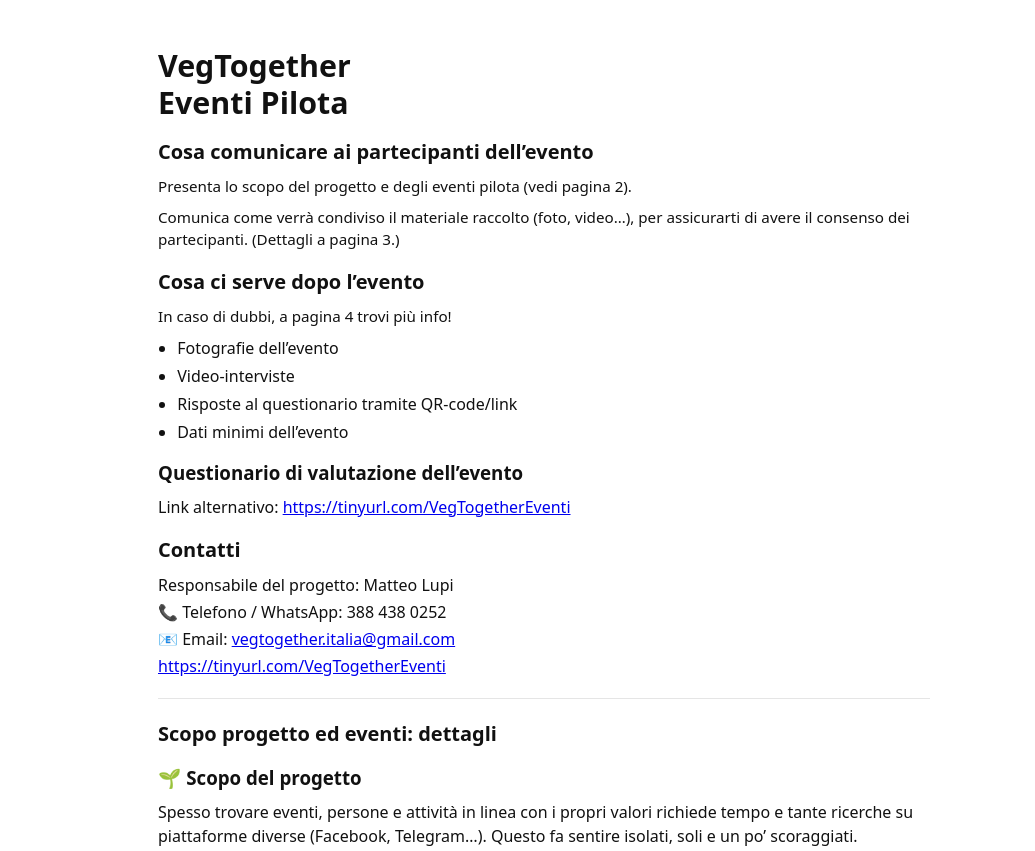
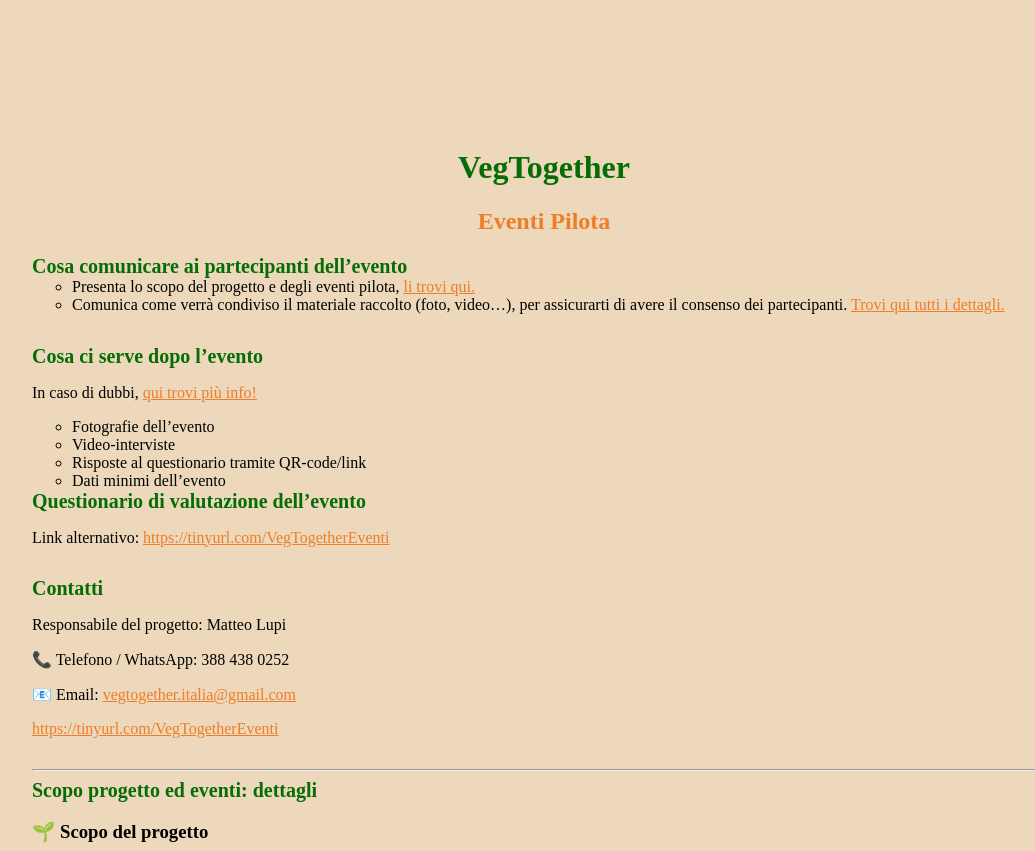
Before and after one commit to FedericoPontonio/VegTogether, a plain HTML site: page index.html in a window 1280 px wide. Shown: the top 851 px of the page, without its empty margins (96-1131 px from the left). Drawn offline with Linux system fonts and the light colour scheme.

Commit message:
First RC

```diff
--- a/index.html
+++ b/index.html
@@ -7,28 +7,31 @@
   <link rel="stylesheet" href="styles.css" />
 </head>
 <body>
-  <main class="wrapper">
+  <main>
     <!-- Pagina 1 -->
     <header>
-      <h1>VegTogether<br>Eventi Pilota</h1>
+      <h1 class="centerContent">VegTogether</h1>
+      <h2 class="centerContent">Eventi Pilota</h2>
     </header>
 
     <section>
-      <h2>Cosa comunicare ai partecipanti dell’evento</h2>
-      <p class="small">Presenta lo scopo del progetto e degli eventi pilota (vedi pagina 2).</p>
-      <p class="small">Comunica come verrà condiviso il materiale raccolto (foto, video…), per assicurarti di avere il consenso dei partecipanti. (Dettagli a pagina 3.)</p>
+      <div class="sectionHeader">Cosa comunicare ai partecipanti dell’evento</div>
+        <ul>
+          <li>Presenta lo scopo del progetto e degli eventi pilota, <a href="#scopoProgetto"> li trovi qui. </a></li>
+          <li>Comunica come verrà condiviso il materiale raccolto (foto, video…), per assicurarti di avere il consenso dei partecipanti. <a href="#usoFoto">Trovi qui tutti i dettagli.</a> </li>
+        </ul>
     </section>
 
     <section>
-      <h2>Cosa ci serve dopo l’evento</h2>
-      <p class="small">In caso di dubbi, a pagina 4 trovi più info!</p>
+      <div class="sectionHeader">Cosa ci serve dopo l’evento</div>
+      <p>In caso di dubbi, <a href="#materialePostEvento">qui trovi più info!</a></p>
       <ul>
         <li>Fotografie dell’evento</li>
         <li>Video-interviste</li>
         <li>Risposte al questionario tramite QR-code/link</li>
         <li>Dati minimi dell’evento</li>
       </ul>
-      <h3>Questionario di valutazione dell’evento</h3>
+      <div class="sectionHeader">Questionario di valutazione dell’evento</div>
       <p>
         Link alternativo:
         <a href="https://tinyurl.com/VegTogetherEventi">https://tinyurl.com/VegTogetherEventi</a>
@@ -36,8 +39,8 @@
     </section>
 
     <section>
-      <h2>Contatti</h2>
-      <div class="contact">
+      <div class="sectionHeader">Contatti</div>
+      <div>
         <p>Responsabile del progetto: Matteo Lupi</p>
         <p>📞 Telefono / WhatsApp: 388 438 0252</p>
         <p>📧 Email: <a href="mailto:vegtogether.italia@gmail.com">vegtogether.italia@gmail.com</a></p>
@@ -49,8 +52,7 @@
 
     <!-- Pagina 2 -->
     <section>
-      <h2>Scopo progetto ed eventi: dettagli</h2>
-
+      <div id="scopoProgetto" class="sectionHeader">Scopo progetto ed eventi: dettagli</div>
       <h3>🌱 Scopo del progetto</h3>
       <p>Spesso trovare eventi, persone e attività in linea con i propri valori richiede tempo e tante ricerche su piattaforme diverse (Facebook, Telegram…). Questo fa sentire isolati, soli e un po’ scoraggiati.</p>
       <p>VegTogether nasce per rendere tutto più semplice: un’unica piattaforma per organizzare e partecipare ad esperienze come cene, trekking, workshop, viaggi, festival, attivismo, volontariato e molto altro con persone che condividono i tuoi valori.</p>
@@ -70,22 +72,22 @@
 
     <!-- Pagina 3 -->
     <section>
-      <h2>📸 Uso di foto e video durante l’evento</h2>
+      <div id="usoFoto" class="sectionHeader">📸 Uso di foto e video durante l’evento</div>
       <p>Il materiale raccolto avrà l’unico scopo di documentare l’esperienza e mostrarne il valore a investitori e partner, come parte del percorso di validazione dell’app.</p>
 
-      <h3>➡ Cosa NON faremo:</h3>
+      <div class="sectionSubHeader">➡ Cosa NON faremo:</div>
       <ul>
         <li>non diffonderemo pubblicamente le immagini sui social o altri canali senza il tuo consenso scritto;</li>
         <li>non useremo mai le immagini per fini commerciali diversi da quelli dichiarati.</li>
       </ul>
 
-      <h3>➡ I tuoi diritti:</h3>
+      <div class="sectionSubHeader">➡ I tuoi diritti:</div>
       <ul>
         <li>se non desideri comparire in foto o video, potrai comunicarcelo in qualsiasi momento e rispetteremo pienamente la tua scelta;</li>
         <li>la legge italiana ti tutela in ogni caso: l’uso della tua immagine senza consenso non è permesso (art. 10 Codice Civile e artt. 96–97 Legge sul diritto d’autore n. 633/1941).</li>
       </ul>
 
-      <h3>➡ Il nostro impegno:</h3>
+      <div class="sectionSubHeader">➡ Il nostro impegno:</div>
       <p>Ci assumiamo la piena responsabilità legale di rispettare questi principi. Le immagini raccolte resteranno a uso interno, riservato e protetto.</p>
       <p>Se i contenuti verranno utilizzati impropriamente e non nel rispetto di quanto scritto qui, potrai rivalerti legalmente al responsabile del progetto.</p>
     </section>
@@ -94,7 +96,7 @@
 
     <!-- Pagina 4 -->
     <section>
-      <h2>Materiali post-evento: dettagli</h2>
+      <div id="materialePostEvento" class="sectionHeader">Materiali post-evento: dettagli</div>
       <p>Per aiutarci a crescere ti chiediamo di raccogliere:</p>
       <ul>
         <li>Fotografie dell’evento (piatti, persone che svolgono l’attività, foto di gruppo… rendendo chiaro il tipo di evento in corso).</li>
@@ -115,7 +117,7 @@
           </ul>
         </li>
       </ul>
-      <p class="muted">Qualsiasi dato raccolto può essere inviato alla email indicata nei contatti.</p>
+      <div style="margin-top: 2%;" class="sectionSubHeader">Qualsiasi dato raccolto può essere inviato alla email indicata nei contatti.</div>
     </section>
   </main>
 </body>
--- a/styles.css
+++ b/styles.css
@@ -1,37 +1,48 @@
-/* CSS minimo */
-:root {
-  --maxw: 820px;
+
+* {
+  background-color: rgb(237, 216, 188);
 }
 
-* { box-sizing: border-box; }
-
-html { font-size: 16px; }
 body {
-  margin: 0;
-  font-family: system-ui, -apple-system, Segoe UI, Roboto, Helvetica, Arial, sans-serif;
-  line-height: 1.5;
-  color: #111;
-  background: #fff;
+  --textColorOne: rgb(6, 108, 6);
+  --textColorTwo: rgb(237, 125, 39);
+  display: flex;
+  justify-content: center;
+  margin: 10%;
 }
 
-.wrapper {
-  max-width: var(--maxw);
-  margin: 0 auto;
-  padding: 24px;
+a {
+  color: var(--textColorTwo);
 }
 
-h1, h2, h3 { margin: 0.8em 0 0.4em; font-weight: 700; }
-h1 { font-size: 1.9rem; line-height: 1.2; }
-h2 { font-size: 1.25rem; }
-p { margin: 0.5em 0; }
+ul {
+  margin: 0;
+  list-style: circle;
+}
 
-ul { margin: 0.25em 0 0.75em; padding-left: 1.2em; }
-li { margin: 0.25em 0; }
+h1 {
+  color: var(--textColorOne);
+}
+h2 {
+  color: var(--textColorTwo);
+}
 
-hr { border: 0; border-top: 1px solid #e5e5e5; margin: 1.25rem 0; }
+.sectionHeader {
+  font-weight: bold;
+  font-size: 20px;
+  color: var(--textColorOne);
+}
+.sectionSubHeader
+{
+  font-weight: bold;
+  font-size: 18px;
+}
 
-.small { font-size: 0.95rem; }
-.muted { color: #444; }
+.centerContent {
+  display: flex;
+  justify-content: center;
+}
 
-.contact { margin-top: 0.5rem; }
-.contact p { margin: 0.2rem 0; }
+section {
+  margin-bottom: 3%;
+}
```
